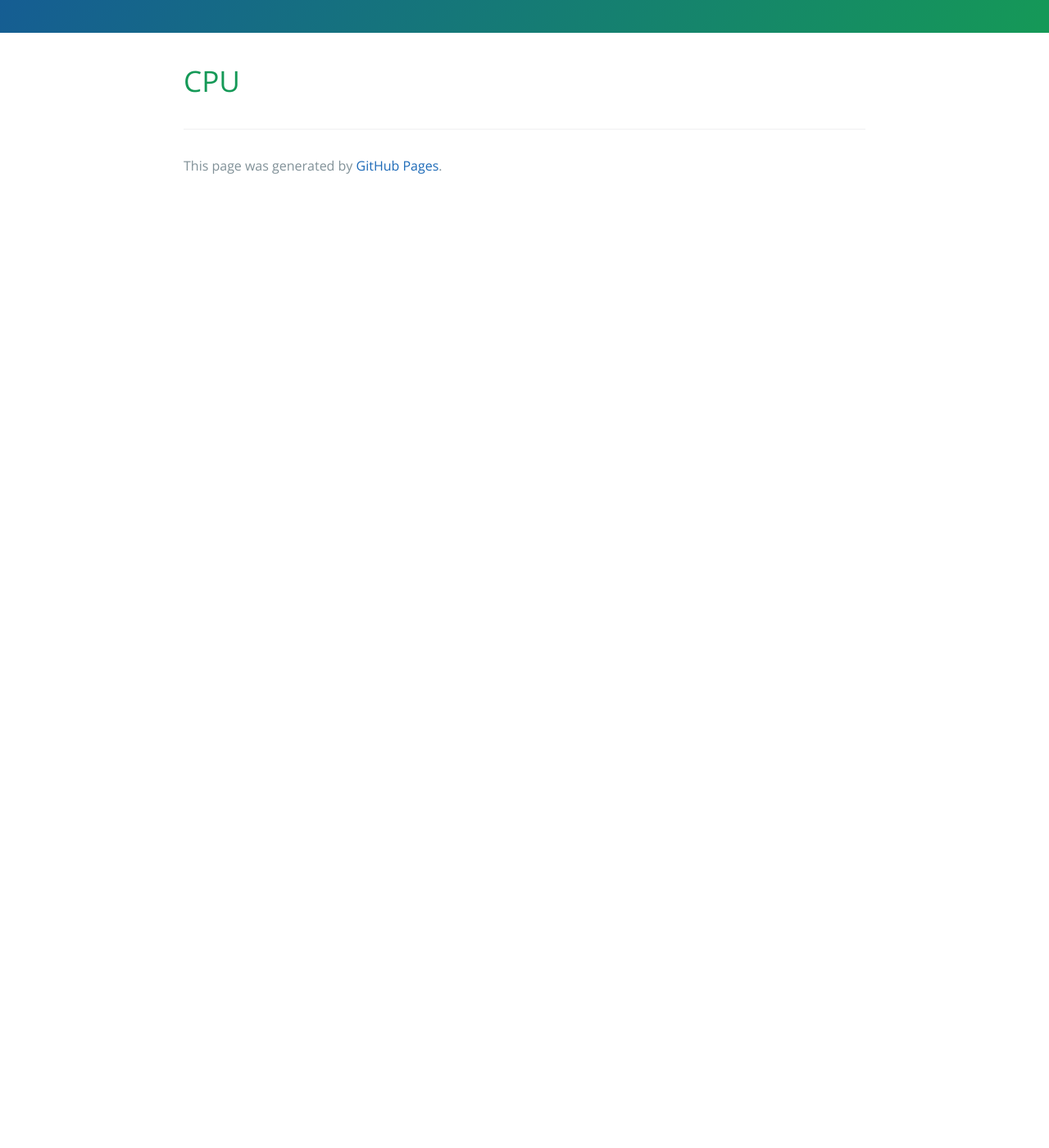
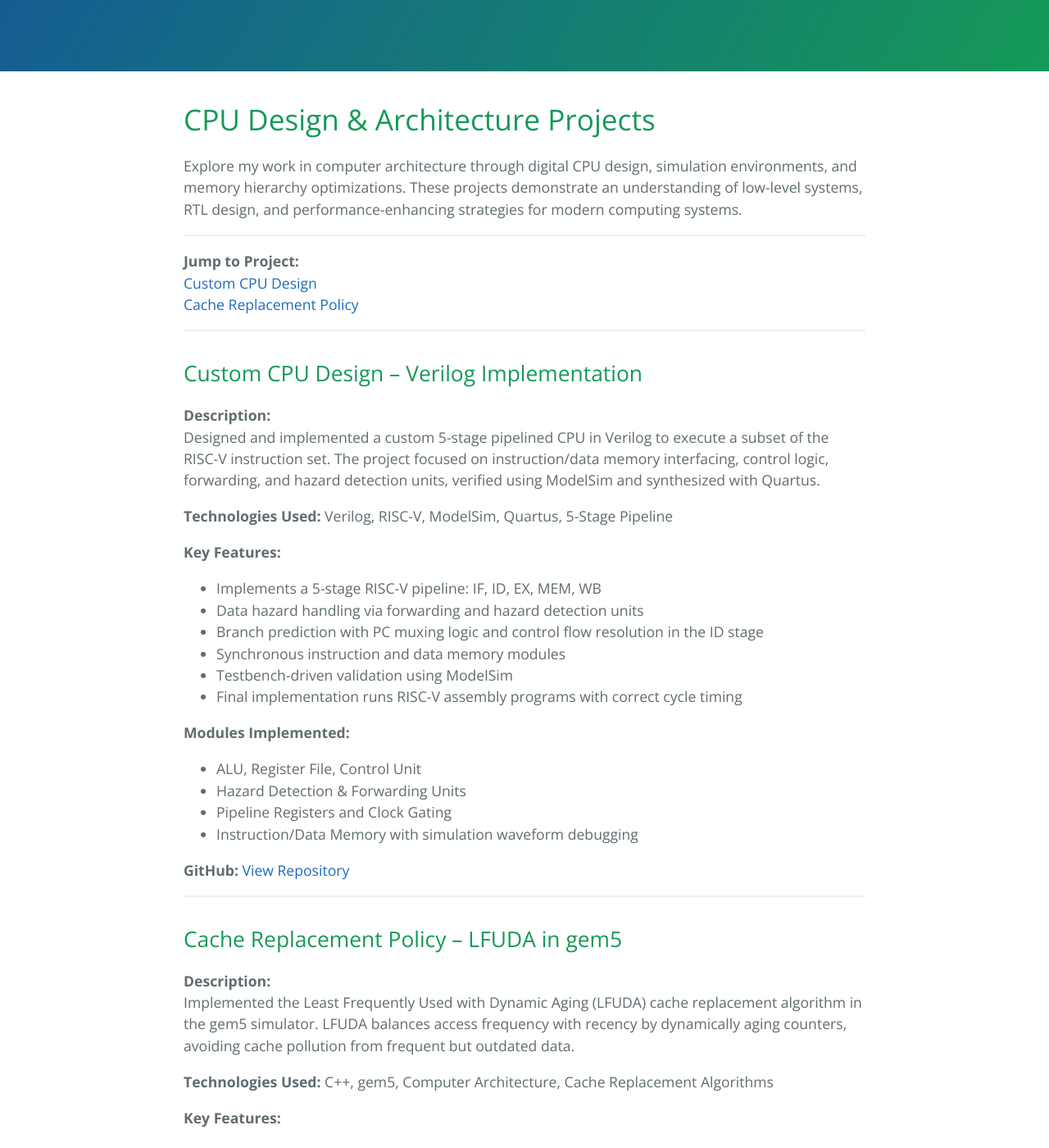
Before and after one commit to cpalencica/cpalencica.github.io, a Jekyll site: the page built from projects/CPU/index.md, in a window 1280 px wide and 1400 px high, scrolled down 270 px. Shown: the whole window at 82% size. Built offline with Jekyll 4.4.1, drawn with Linux system fonts in a browser that asks for light colours; our own code applies the rules of GitHub Pages for plain Markdown files; a style sheet for code colours, icons or effects is not loaded; the repository's description, which GitHub fills in, is left out; before the commit the page ends 900 px from its top, so only the background shows below that; some of the changed text lies outside the part shown.

Commit message:
added CPU section

```diff
--- a/projects/CPU/index.md
+++ b/projects/CPU/index.md
@@ -1 +1,66 @@
-# CPU
+---
+layout: default
+title: CPU Design & Architecture Projects
+description: Projects exploring computer architecture, CPU design, and cache optimization.
+---
+
+# CPU Design & Architecture Projects
+
+Explore my work in computer architecture through digital CPU design, simulation environments, and memory hierarchy optimizations. These projects demonstrate an understanding of low-level systems, RTL design, and performance-enhancing strategies for modern computing systems.
+
+---
+
+**Jump to Project:**
+[Custom CPU Design](#custom-cpu-design---verilog-implementation)
+[Cache Replacement Policy](#cache-replacement-policy---lfuda-in-gem5)
+
+---
+
+## Custom CPU Design – Verilog Implementation
+
+**Description:**
+Designed and implemented a custom 5-stage pipelined CPU in Verilog to execute a subset of the RISC-V instruction set. The project focused on instruction/data memory interfacing, control logic, forwarding, and hazard detection units, verified using ModelSim and synthesized with Quartus.
+
+**Technologies Used:** Verilog, RISC-V, ModelSim, Quartus, 5-Stage Pipeline
+
+**Key Features:**
+- Implements a 5-stage RISC-V pipeline: IF, ID, EX, MEM, WB
+- Data hazard handling via forwarding and hazard detection units
+- Branch prediction with PC muxing logic and control flow resolution in the ID stage
+- Synchronous instruction and data memory modules
+- Testbench-driven validation using ModelSim
+- Final implementation runs RISC-V assembly programs with correct cycle timing
+
+**Modules Implemented:**
+- ALU, Register File, Control Unit
+- Hazard Detection & Forwarding Units
+- Pipeline Registers and Clock Gating
+- Instruction/Data Memory with simulation waveform debugging
+
+**GitHub:** [View Repository](https://github.com/cpalencica/cpuDesign)
+
+---
+
+## Cache Replacement Policy – LFUDA in gem5
+
+**Description:**
+Implemented the Least Frequently Used with Dynamic Aging (LFUDA) cache replacement algorithm in the gem5 simulator. LFUDA balances access frequency with recency by dynamically aging counters, avoiding cache pollution from frequent but outdated data.
+
+**Technologies Used:** C++, gem5, Computer Architecture, Cache Replacement Algorithms
+
+**Key Features:**
+- Modified gem5’s cache replacement interface to support LFUDA
+- Maintains aging-adjusted frequency counters to prioritize evictions
+- Integrated into gem5’s LRU replacement framework using custom policy hooks
+- Evaluated against LRU and LFU using SPEC-like traces
+- Demonstrated improvement in hit rate and reduced cache pollution in select workloads
+
+**Implementation Details:**
+- Frequency counters incremented on access
+- Global aging value updated on each eviction
+- Effective frequency = access count + global aging
+- Eviction policy selects block with lowest effective frequency
+
+**GitHub:** [View Repository](https://github.com/cpalencica/LFUDA)
+
+---
```
